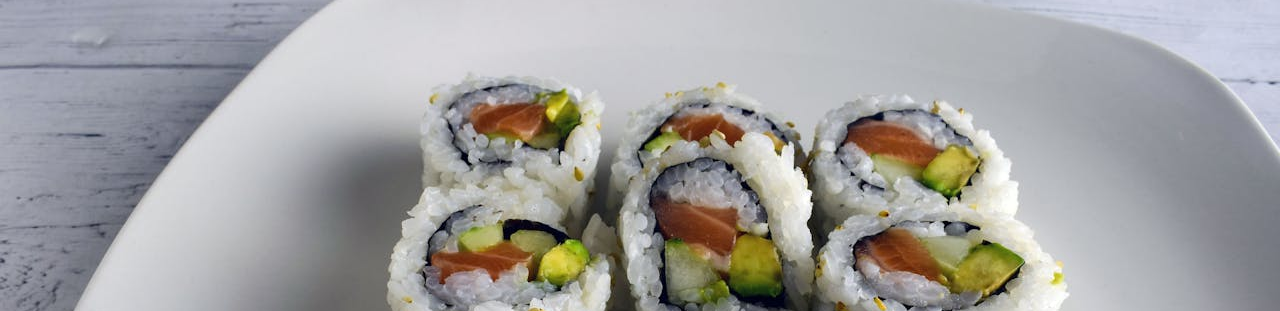
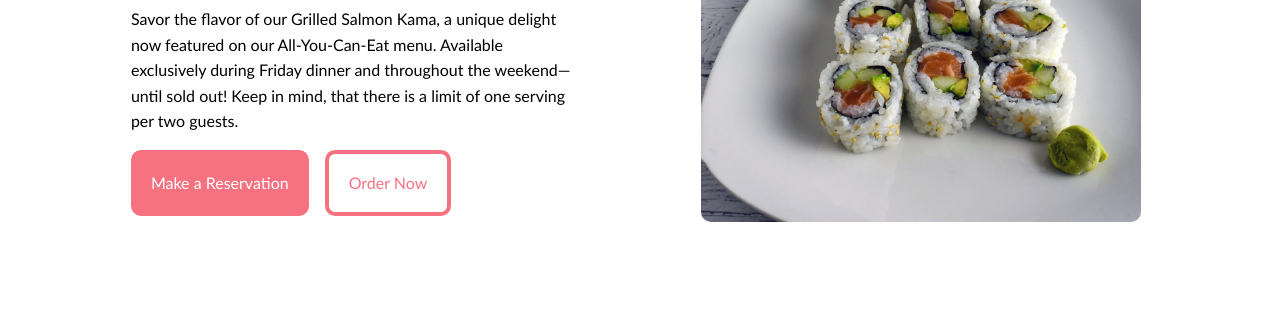
Before and after one commit to WillMay09/Restaurant-Page, a website built with webpack: page src/template.html in a window 1280 px wide. Shown: the part 357-668 px from the top of the page. Built offline with nearby package versions, Linux system fonts and the light colour scheme.

Commit message:
First section of the homepage is rendered and styled correctly

```diff
--- a/src/home/home.js
+++ b/src/home/home.js
@@ -16,17 +16,17 @@ const generateComponent = ({title, text, buttons, imageSrc}) =>{
 
     infoContainer.appendChild(h1);
     infoContainer.appendChild(p);
-
+    const buttonContainer = createElement({type:'div', className: 'buttonContainer'});
     if(buttons && buttons.length > 0){
 
         buttons.forEach(button =>{
             const btn = createElement({type: 'button', className: button.className, textContent:button.textContent});
-            infoContainer.appendChild(btn);
+            buttonContainer.appendChild(btn);
         });
 
 
     }
-
+    infoContainer.appendChild(buttonContainer);
     section.appendChild(infoContainer);
 
     //create image container
@@ -82,6 +82,28 @@ const displayHomePage = () =>{
 
     contentContainer.appendChild(firstComponent);
 
+    //second Section///
+
+    // const secondComponent = generateComponent({
+
+    //     title:"Fresh Sushi & BYOB",
+
+    //     text:`Savor the flavor of our Grilled Salmon Kama, a unique delight now featured
+    //     on our All-You-Can-Eat menu. Available exclusively during Friday dinner and throughout the weekend—until sold out!
+    //     Keep in mind, that there is a limit of one serving per two guests.`,
+
+    //     buttons: [
+
+    //         {className: 'reservation', textContent:'Make a Reservation'},
+    //         {className: 'orderButton', textContent: 'Order Now'}
+
+    //     ],
+    //     imageSrc: californiaRoll
+
+    // });
+
+    contentContainer.appendChild(firstComponent);
+
 };
 
 
--- a/src/home/style.css
+++ b/src/home/style.css
@@ -1,6 +1,97 @@
 
-.homeContainer img{
+*{
+    --ff: 'Trebuchet MS','Lucida Sans Unicode', 'Lucida Grande', 'Lucida Sans', 'Arial', sans-serif;
+    --white: white;
+    --base-color: #355C7D ;
+    --primary-color: #6C5B7B;
+    --secondary-color:#F67280;
+    --mixed-color: linear-gradient(45deg, #355C7D, #6C5B7B, #F67280);
+    --h1: bold 2rem/1.6 var(--ff);
+    --h4: bold 1.4rem/1.6 var(--ff);
+    --p: 1rem/1.6 var(--ff);
+    box-sizing: border-box;
+}
 
-    max-width: 600px;
+/* section 1 */
+.sectionComponent{
+
+    display: flex;
+    justify-content: center;
+    align-items: center;
+    gap: 7.6rem;
+    padding-left: 8.18rem;
+    padding-right: 8.18rem;
+    padding-top: 4rem;
+    padding-bottom: 5rem;
+
 
 }
+
+.infoContainer{
+
+    display: flex;
+    flex-direction: column;
+    justify-content: flex-start;
+    flex: 1;
+    width: 100%;
+}
+
+.infoContainer h1{
+    margin: 0;
+    font: var(--h1);
+
+
+}
+
+.infoContainer p{
+
+    font: var(--p);
+}
+
+.imageContainer{
+
+    padding: 0.5rem;
+    flex: 1;
+    width: clamp(200px,32%,31rem);
+
+}
+
+.imageContainer img{
+
+
+    width: 100%;
+    border-radius: 10px;
+
+}
+.buttonContainer{
+
+    display: flex;
+    gap: 1rem;
+
+}
+
+
+.reservation{
+
+    background-color: var(--secondary-color);
+    border: 4px solid var(--secondary-color);
+    font: var(--p);
+    color: var(--white);
+    padding: 0.5rem 1rem;
+    border-radius: 10px;
+
+}
+
+.orderButton{
+
+    background-color: var(--white);
+    border: 4px solid var(--secondary-color);
+    font: var(--p);
+    color: var(--secondary-color);
+    padding: 1rem 1.25rem;
+    border-radius: 10px;
+
+}
+
+
+/* section 2 */
```
